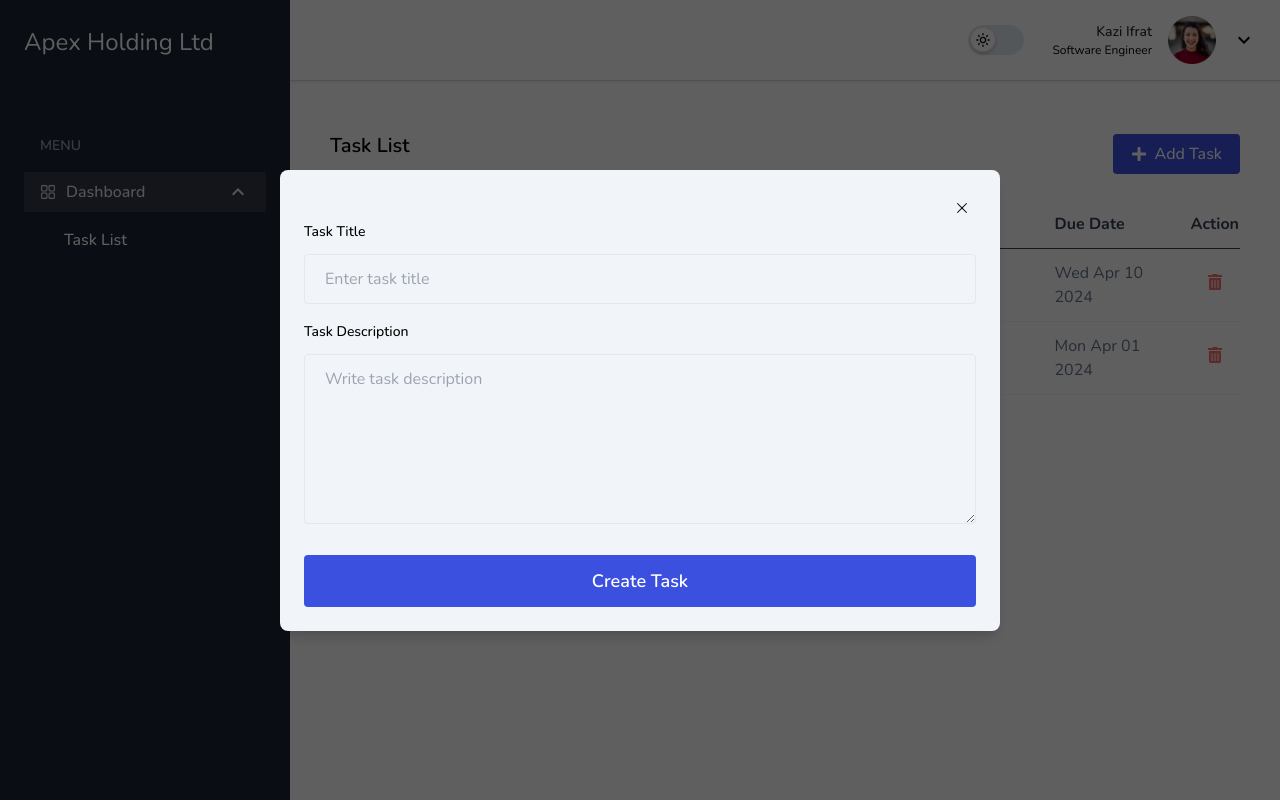
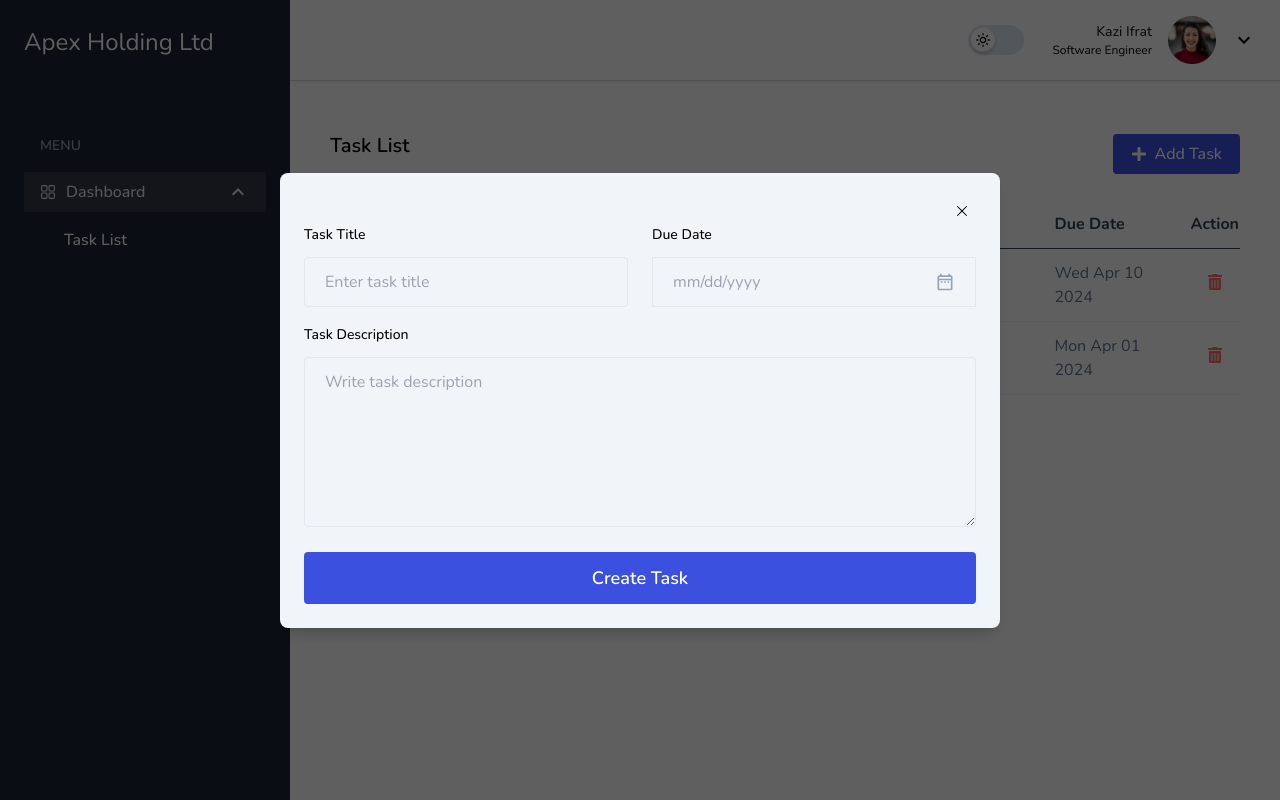
Before and after one commit to Ifratbinte/task-manage, a Next.js app: page / in a window 1280 px wide. Both pictures are taken after a click on the button "Add Task". Built offline with nearby package versions, Linux system fonts and the light colour scheme.

Commit message:
feat[datepicker] : Create datepicker component and implement on task create form

```diff
--- a/package.json
+++ b/package.json
@@ -10,6 +10,7 @@
   },
   "dependencies": {
     "@reduxjs/toolkit": "^2.2.3",
+    "flatpickr": "^4.6.13",
     "next": "14.1.0",
     "react": "^18",
     "react-dom": "^18",
--- a/src/app/layout.tsx
+++ b/src/app/layout.tsx
@@ -1,5 +1,6 @@
 "use client";
 import "@/css/style.css";
+import "flatpickr/dist/flatpickr.min.css";
 import React, { useEffect, useState } from "react";
 import Loader from "@/components/common/Loader";
 import AppProvider from "./provider"
--- a/src/components/Dashboard/TaskForm.tsx
+++ b/src/components/Dashboard/TaskForm.tsx
@@ -1,14 +1,20 @@
 import React from 'react'
 import FormInput from '../common/FormElement/formInput'
 import FormTextarea from '../common/FormElement/formTextarea'
+import DatePicker from '../common/FormElement/DatePicker'
 
 const TaskForm = () => {
   return (
     <form action="#">
+        <div className="mb-4.5 flex flex-col gap-6 xl:flex-row">
+          <div className="w-full xl:w-1/2">
+            <FormInput label='Task Title' placeholder='Enter task title' type='text'/>
+          </div>
+          <div className="w-full xl:w-1/2">
+            <DatePicker label='Due Date'/>
+          </div>
+        </div>
         <div className="mb-4.5">
-           <FormInput label='Task Title' placeholder='Enter task title' type='text'/>
-        </div>
-        <div className="mb-6">
            <FormTextarea label='Task Description' placeholder='Write task description' row={6}/>
         </div>
 
--- /dev/null
+++ b/src/components/common/FormElement/DatePicker.tsx
@@ -0,0 +1,44 @@
+import flatpickr from "flatpickr";
+import { useEffect } from "react";
+import { MdOutlineDateRange } from "react-icons/md";
+
+interface DatePickerProps{
+    label: string
+}
+
+const DatePicker:React.FC<DatePickerProps> = ({label}) => {
+  useEffect(() => {
+    // Init flatpickr
+    flatpickr(".form-datepicker", {
+      mode: "single",
+      static: true,
+      monthSelectorType: "static",
+      dateFormat: "M j, Y",
+      prevArrow:
+        '<svg className="fill-current" width="7" height="11" viewBox="0 0 7 11"><path d="M5.4 10.8l1.4-1.4-4-4 4-4L5.4 0 0 5.4z" /></svg>',
+      nextArrow:
+        '<svg className="fill-current" width="7" height="11" viewBox="0 0 7 11"><path d="M1.4 10.8L0 9.4l4-4-4-4L1.4 0l5.4 5.4z" /></svg>',
+    });
+  }, []);
+
+  return (
+    <>
+      <label className="mb-3 block text-sm font-medium text-black dark:text-white">
+        {label}
+      </label>
+      <div className="relative w-full border-[1.5px] border-stroke">
+        <input
+          className="form-datepicker rounded  bg-transparent px-5 py-3 font-normal outline-none transition focus:border-primary active:border-primary dark:border-form-strokedark dark:bg-form-input dark:focus:border-primary"
+          placeholder="mm/dd/yyyy"
+          data-class="flatpickr-right"
+        />
+
+        <div className="pointer-events-none absolute inset-0 left-auto right-5 flex items-center">
+          <MdOutlineDateRange className="text-xl text-slate-400"/>
+        </div>
+      </div>
+    </>
+  );
+};
+
+export default DatePicker;
```
Also changed, not shown: 1 other file (tests, documents, lock files or other folders).
